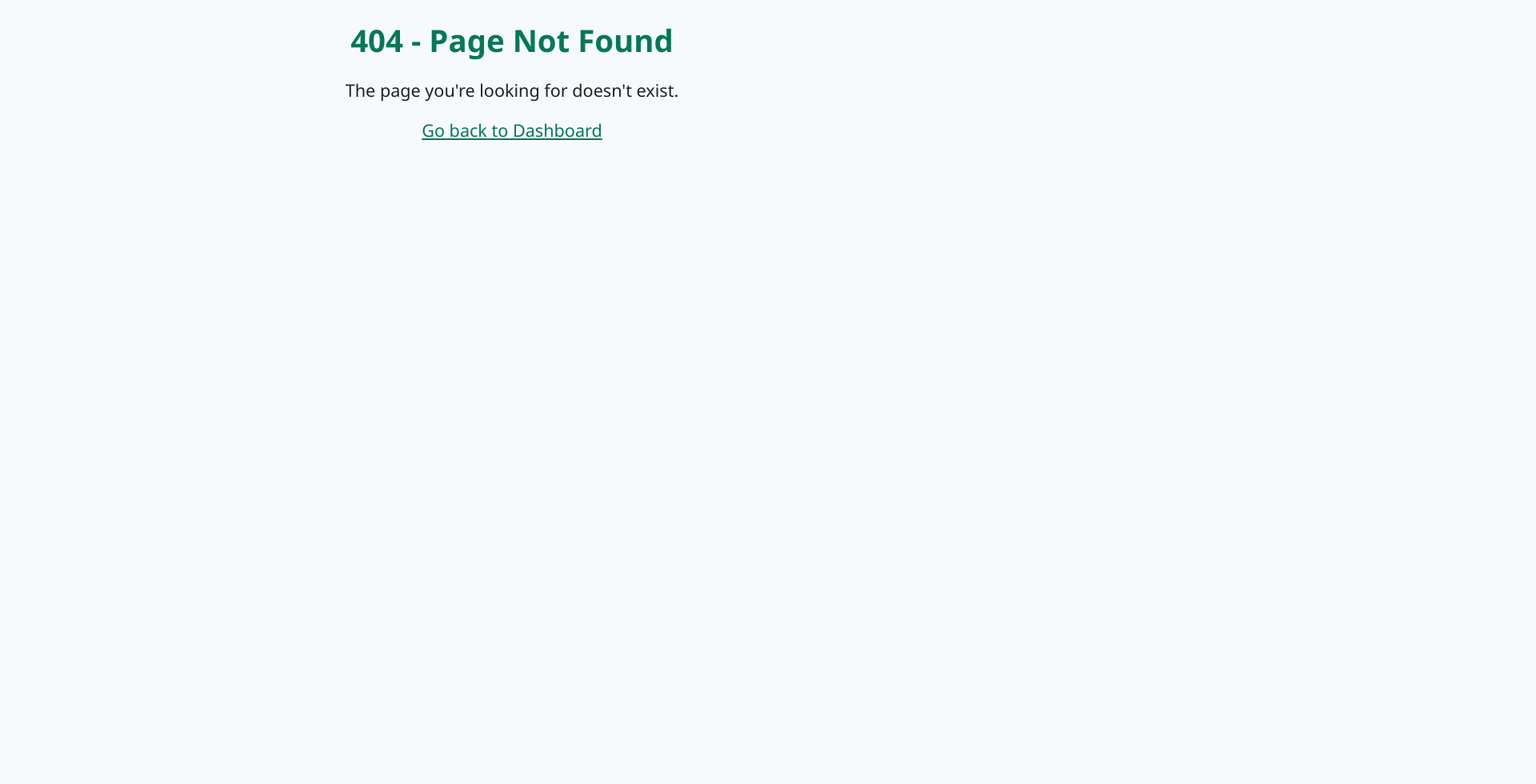
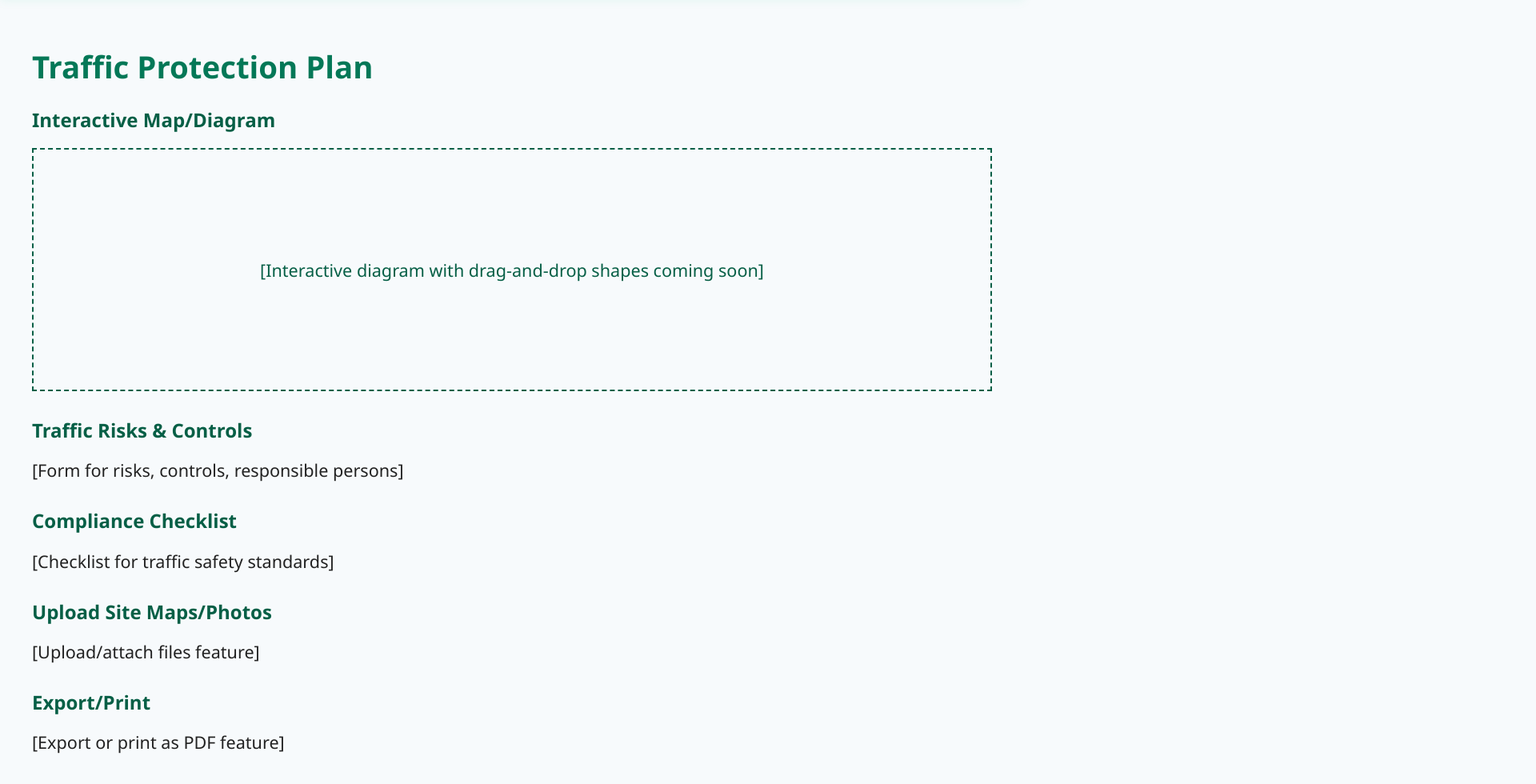
Before and after one commit to 15811643/007-safety-app, a React (Vite) app: page /traffic-protection-plan in a window 1280 px wide. Shown: the part 154-1134 px from the top of the page at 80% size, 1920 px wide, since content can reach past the window. Before the commit the page ends 800 px from the top, so only its background shows below. Built offline with nearby package versions, Linux system fonts and the light colour scheme.

Commit message:
Add Traffic Protection Plan module with placeholders and navigation

```diff
--- a/src/App.jsx
+++ b/src/App.jsx
@@ -13,6 +13,7 @@ import Settings from './components/Settings';
 import SafetyAdmin from './components/SafetyAdmin';
 import WorkerProfile from './components/WorkerProfile';
 import RealTimeMonitoring from './components/RealTimeMonitoring';
+import TrafficProtectionPlan from './components/TrafficProtectionPlan';
 
 // Import new safety modules
 import { AuthProvider, useAuth } from './components/auth/AuthProvider';
@@ -126,6 +127,7 @@ function AppContent() {
         <NavLink to="/admin" requiredRole="safety_admin">Safety Admin</NavLink>
         <NavLink to="/settings">Settings</NavLink>
         <NavLink to="/profile">My Profile</NavLink>
+        <NavLink to="#traffic-protection-plan">Traffic Protection Plan</NavLink>
         <ThemeToggle theme={theme} setTheme={setTheme} />
         <div style={{ marginLeft: 'auto', display: 'flex', alignItems: 'center', gap: '1rem' }}>
           <span style={{ fontSize: '0.9rem', color: 'var(--color-nav-link)', opacity: 0.8 }}>
@@ -175,6 +177,7 @@ function AppContent() {
           } />
           <Route path="/settings" element={<Settings />} />
           <Route path="/profile" element={<WorkerProfile />} />
+          <Route path="/traffic-protection-plan" element={<TrafficProtectionPlan />} />
           <Route path="*" element={
             <div style={{ padding: '2rem', textAlign: 'center' }}>
               <h1>404 - Page Not Found</h1>
--- /dev/null
+++ b/src/components/TrafficProtectionPlan.jsx
@@ -0,0 +1,34 @@
+import React from 'react';
+import '../styles/form.css';
+
+const TrafficProtectionPlan = () => {
+  return (
+    <div style={{ padding: '2rem', fontSize: '1.35rem', maxWidth: 1200, margin: '0 auto' }}>
+      <h1 style={{ fontSize: '2.4rem', marginBottom: '1.5rem' }}>Traffic Protection Plan</h1>
+      <section style={{ marginBottom: '2rem' }}>
+        <h2>Interactive Map/Diagram</h2>
+        <div style={{ border: '2px dashed #065f46', minHeight: 300, display: 'flex', alignItems: 'center', justifyContent: 'center', background: '#f7fafc', color: '#065f46' }}>
+          [Interactive diagram with drag-and-drop shapes coming soon]
+        </div>
+      </section>
+      <section style={{ marginBottom: '2rem' }}>
+        <h2>Traffic Risks & Controls</h2>
+        <div>[Form for risks, controls, responsible persons]</div>
+      </section>
+      <section style={{ marginBottom: '2rem' }}>
+        <h2>Compliance Checklist</h2>
+        <div>[Checklist for traffic safety standards]</div>
+      </section>
+      <section style={{ marginBottom: '2rem' }}>
+        <h2>Upload Site Maps/Photos</h2>
+        <div>[Upload/attach files feature]</div>
+      </section>
+      <section style={{ marginBottom: '2rem' }}>
+        <h2>Export/Print</h2>
+        <div>[Export or print as PDF feature]</div>
+      </section>
+    </div>
+  );
+};
+
+export default TrafficProtectionPlan;
```
